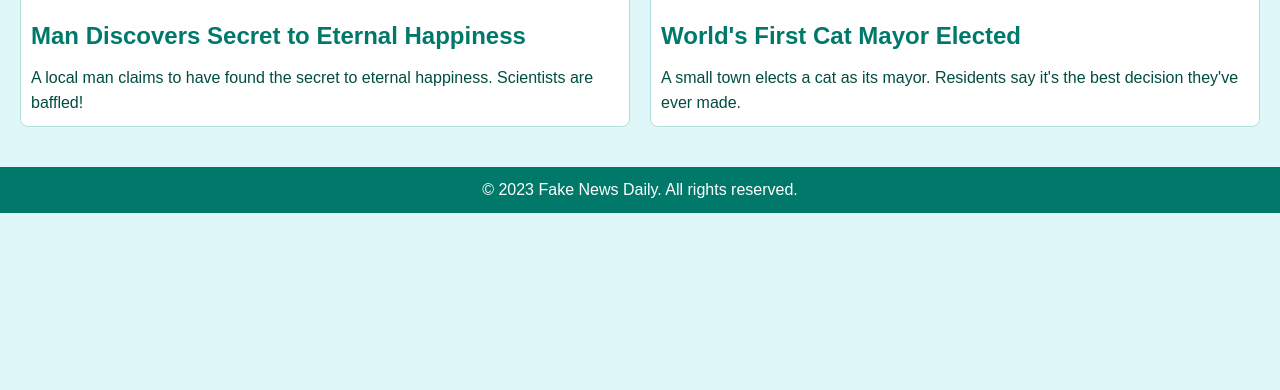
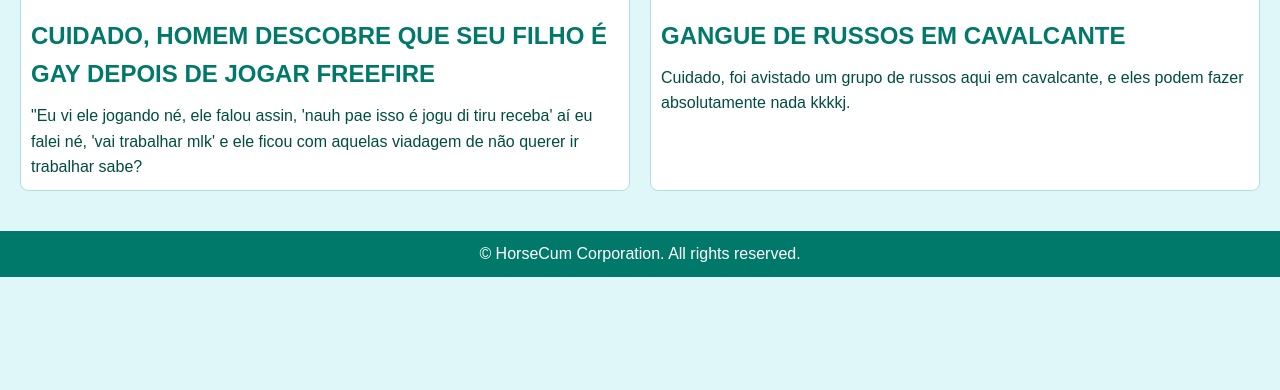
Before and after one commit to agario-io/2050-noticias-, a Flask app: page / in a window 1280 px wide. Shown: the part 410-800 px from the top of the page. Run offline with Flask 3, Linux system fonts and the light colour scheme; some libraries are stand-ins or nearby versions.

Commit message:
Update index.html

```diff
--- a/templates/index.html
+++ b/templates/index.html
@@ -8,14 +8,14 @@
 </head>
 <body>
     <header>
-        <h1>Fake News Daily</h1>
-        <p>Your trusted source for totally real news!</p>
+        <h1>2050 CAVALOS</h1>
+        <p>SUAS NOTÍCIAS CAVALESCAS DIÁRIAS!!!</p>
     </header>
 
     <!-- Breaking News Ticker -->
     <div class="breaking-news">
         <marquee behavior="scroll" direction="left">
-            🚨 Breaking: Aliens land in New York! 🚨 | 🚨 Breaking: Cats take over the internet! 🚨 | 🚨 Breaking: World runs out of coffee! 🚨
+            🚨 CARLINHOS NA SUA REGIÃO, CUIDADO HOMENS 🚨 | 🚨 CARLINHOS AVISTADO EM CAVALCANTE GOIÁS 🚨 | 🚨 CAVALCANTE GOIÁS AVISTOU 2050 CARLINHOS 🚨
         </marquee>
     </div>
 
@@ -24,15 +24,15 @@
         <!-- Article 1 -->
         <div class="news-card" onclick="rickroll()">
             <img src="{{ url_for('static', filename='images/news1.jpg') }}" alt="News 1">
-            <h2>Man Discovers Secret to Eternal Happiness</h2>
-            <p>A local man claims to have found the secret to eternal happiness. Scientists are baffled!</p>
+            <h2>CUIDADO, HOMEM DESCOBRE QUE SEU FILHO É GAY DEPOIS DE JOGAR FREEFIRE</h2>
+            <p>"Eu vi ele jogando né, ele falou assin, 'nauh pae isso é jogu di tiru receba' aí eu falei né, 'vai trabalhar mlk' e ele ficou com aquelas viadagem de não querer ir trabalhar sabe?</p>
         </div>
 
         <!-- Article 2 -->
         <div class="news-card" onclick="rickroll()">
             <img src="{{ url_for('static', filename='images/news2.jpg') }}" alt="News 2">
-            <h2>World's First Cat Mayor Elected</h2>
-            <p>A small town elects a cat as its mayor. Residents say it's the best decision they've ever made.</p>
+            <h2>GANGUE DE RUSSOS EM CAVALCANTE</h2>
+            <p>Cuidado, foi avistado um grupo de russos aqui em cavalcante, e eles podem fazer absolutamente nada kkkkj.</p>
         </div>
 
         <!-- Add 8 more articles following the same structure -->
@@ -40,7 +40,7 @@
 
     <!-- Footer -->
     <footer>
-        <p>&copy; 2023 Fake News Daily. All rights reserved.</p>
+        <p>&copy; HorseCum Corporation. All rights reserved.</p>
     </footer>
 
     <!-- Rickroll Script -->
```
